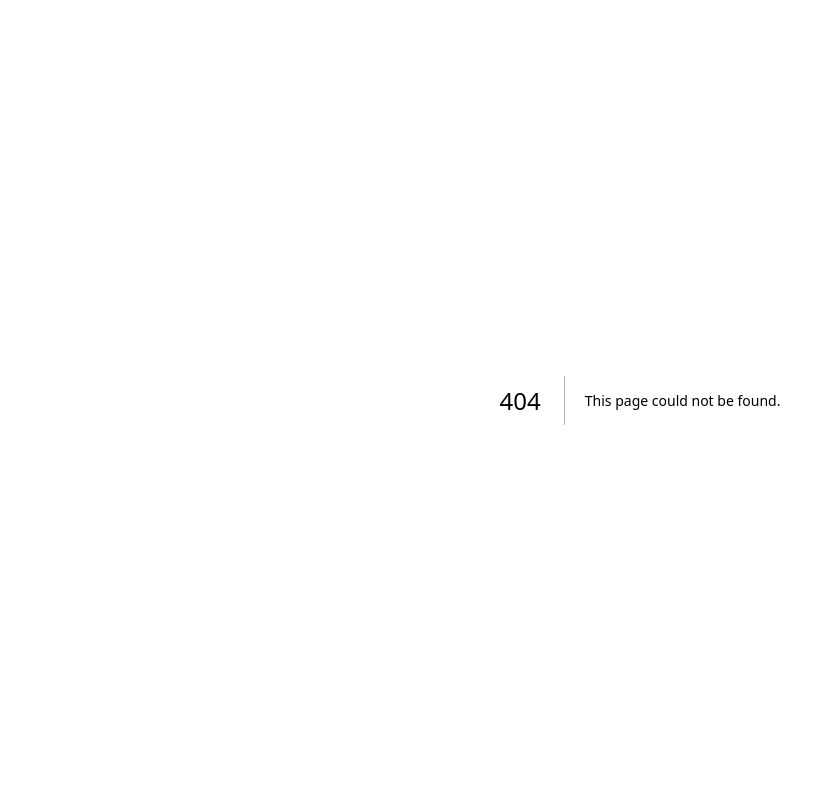
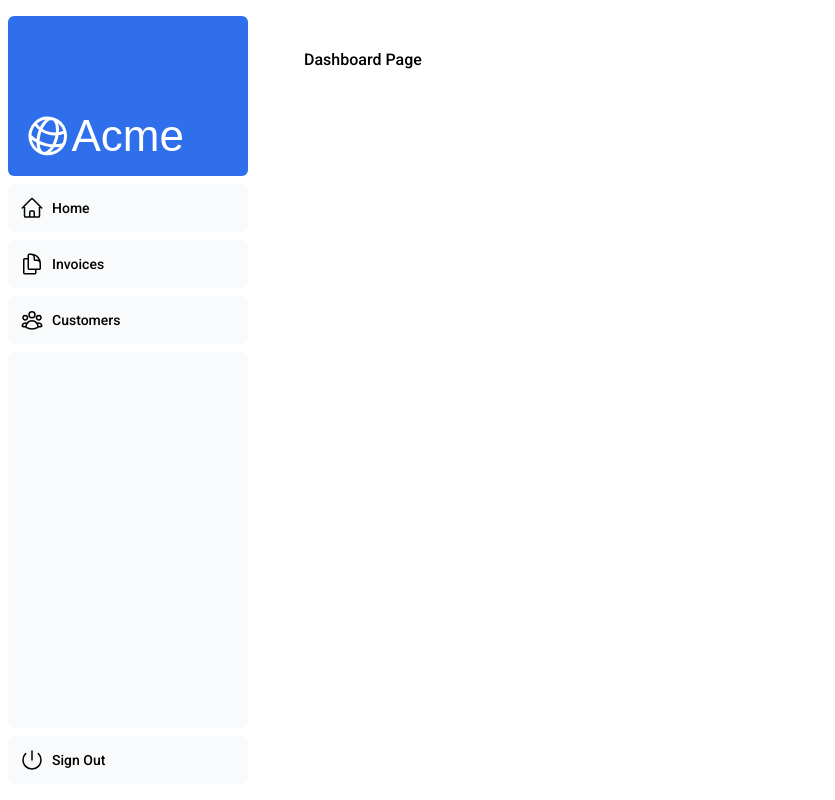
Before and after one commit to lzerodev/nextjs-dashboard, a Next.js app: page /dashboard in a window 1280 px wide. Before the commit this address had no page. Shown: the whole page, without its empty margins (0-835 px from the left). Built offline with nearby package versions, Linux system fonts and the light colour scheme; a web font is replaced by a local one.

Commit message:
Chapter 4 - Done

```diff
--- /dev/null
+++ b/app/dashboard/customers/page.tsx
@@ -0,0 +1,3 @@
+export default function Page() {
+  return <p>Customers Page</p>;
+}
--- /dev/null
+++ b/app/dashboard/invoices/page.tsx
@@ -0,0 +1,3 @@
+export default function Page() {
+  return <p>Invoices Page</p>;
+}
--- /dev/null
+++ b/app/dashboard/layout.tsx
@@ -0,0 +1,12 @@
+import SideNav from "@/app/ui/dashboard/sidenav";
+
+export default function Layout({ children }: { children: React.ReactNode }) {
+  return (
+    <div className="flex h-screen flex-col md:flex-row md:overflow-hidden">
+      <div className="w-full flex-none md:w-64">
+        <SideNav />
+      </div>
+      <div className="flex-grow p-6 md:overflow-y-auto md:p-12">{children}</div>
+    </div>
+  );
+}
--- /dev/null
+++ b/app/dashboard/page.tsx
@@ -0,0 +1,3 @@
+export default function Page() {
+  return <p>Dashboard Page</p>;
+}
--- a/app/ui/dashboard/revenue-chart.tsx
+++ b/app/ui/dashboard/revenue-chart.tsx
@@ -1,7 +1,7 @@
 import { generateYAxis } from '@/app/lib/utils';
 import { CalendarIcon } from '@heroicons/react/24/outline';
-import { lusitana } from '@/app/ui/fonts';
 import { Revenue } from '@/app/lib/definitions';
+import { lusitana } from '../fonts/fonts';
 
 // This component is representational only.
 // For data visualization UI, check out:
```
Also changed, not shown: 2 other files (tests, documents, lock files or other folders).
